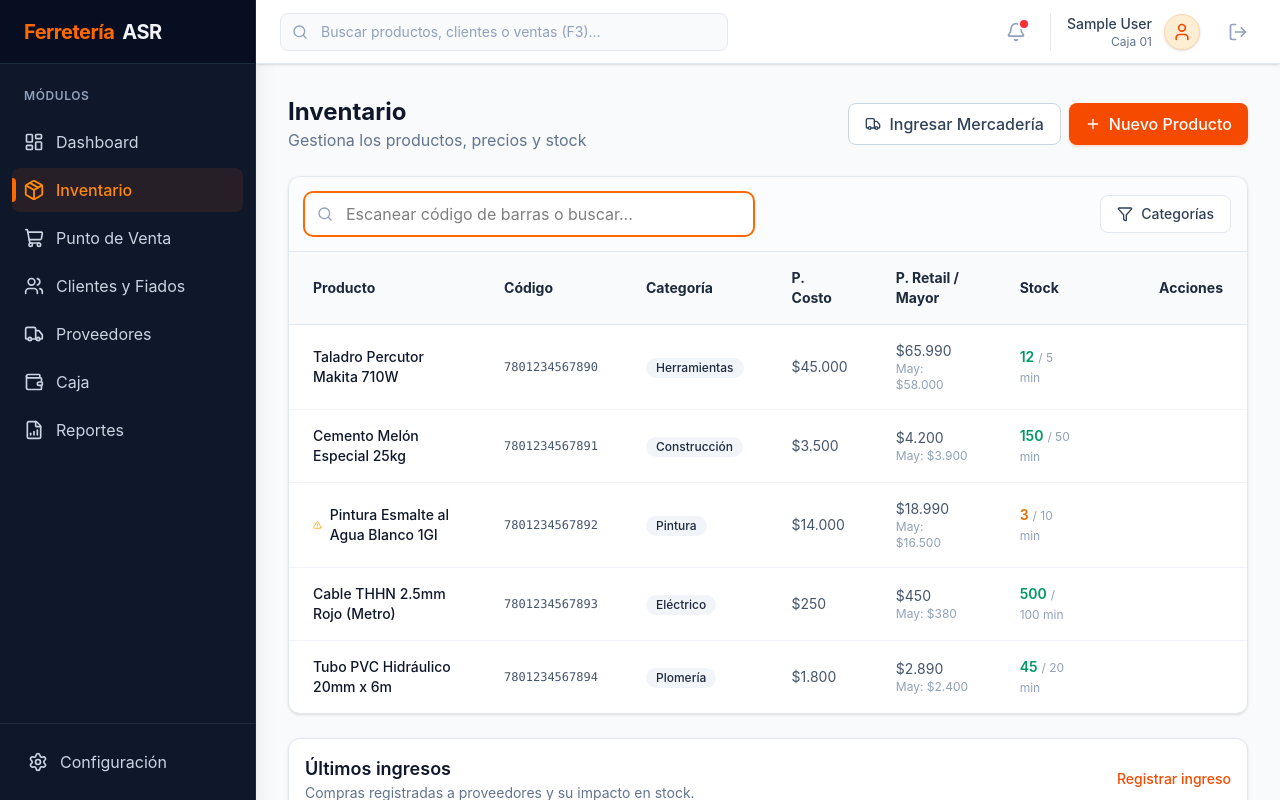
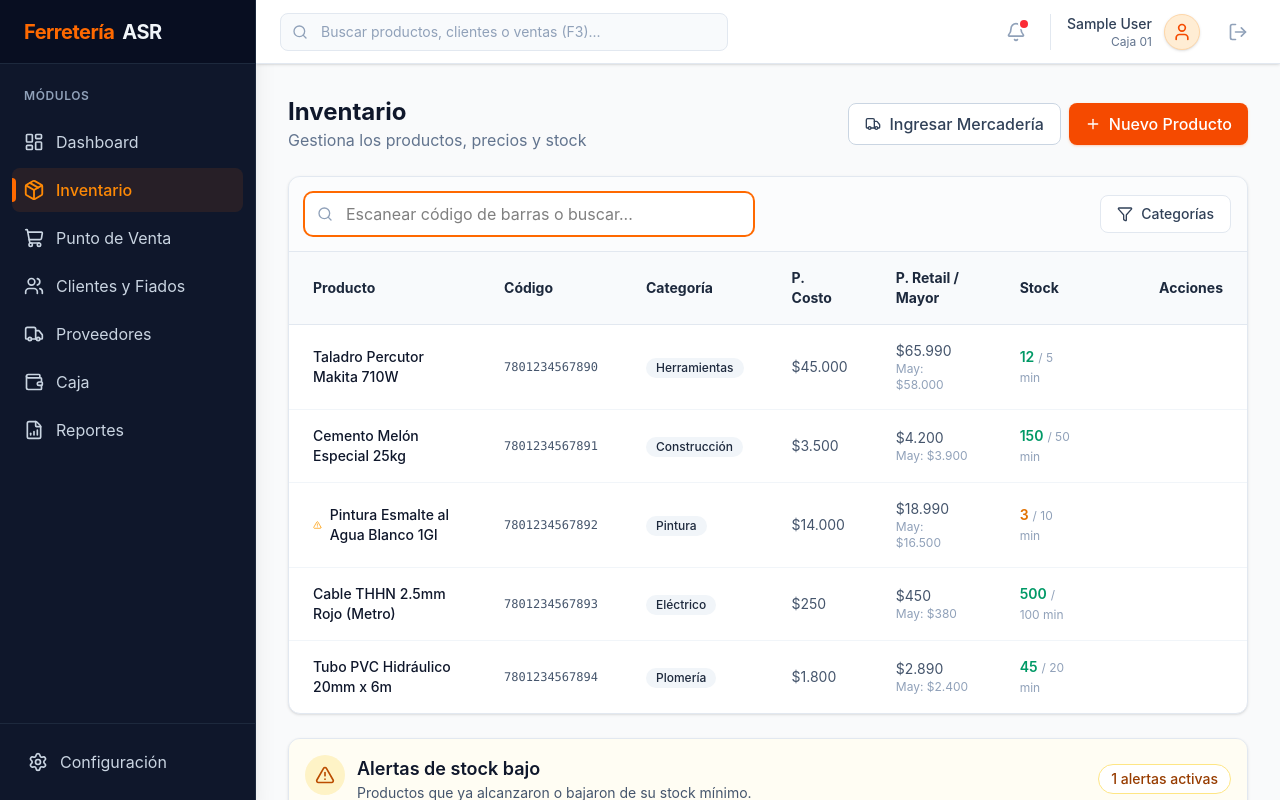
Before and after one commit to FelipeDelgado81/Sistema-POS-ferreteria, a React (Vite) app: page /inventario in a window 1280 px wide. Built offline with nearby package versions, Linux system fonts and the light colour scheme; sample sign-in values are in the browser's storage.

Commit message:
feat: agregar panel de alertas de stock bajo

```diff
--- a/src/pages/inventario/Inventario.jsx
+++ b/src/pages/inventario/Inventario.jsx
@@ -95,6 +95,10 @@ export default function Inventario() {
 
     return matchesSearch && matchesCategory;
   });
+
+  const lowStockProducts = productos
+    .filter((product) => product.stock <= product.minStock)
+    .sort((a, b) => (a.stock - a.minStock) - (b.stock - b.minStock));
 
   const selectedIngresoProduct = productos.find(
     (product) => product.id === Number(ingresoFormData.productId)
@@ -384,6 +388,73 @@ export default function Inventario() {
         </div>
       </div>
 
+      <div className="bg-white rounded-xl shadow-sm border border-slate-200 overflow-hidden">
+        <div className="p-4 border-b border-slate-200 flex flex-col sm:flex-row sm:items-center sm:justify-between gap-3 bg-amber-50/60">
+          <div className="flex items-start gap-3">
+            <div className="w-10 h-10 rounded-full bg-amber-100 text-amber-700 flex items-center justify-center shrink-0">
+              <AlertTriangle className="w-5 h-5" />
+            </div>
+            <div>
+              <h2 className="text-lg font-semibold text-slate-900">Alertas de stock bajo</h2>
+              <p className="text-sm text-slate-600">
+                Productos que ya alcanzaron o bajaron de su stock mínimo.
+              </p>
+            </div>
+          </div>
+
+          <div className="flex items-center gap-2 text-sm">
+            <span className="px-3 py-1 rounded-full bg-white border border-amber-200 text-amber-800 font-medium">
+              {lowStockProducts.length} alertas activas
+            </span>
+          </div>
+        </div>
+
+        <div className="divide-y divide-slate-100">
+          {lowStockProducts.length === 0 ? (
+            <div className="px-6 py-10 text-center text-sm text-slate-500">
+              No hay productos con stock bajo en este momento.
+            </div>
+          ) : (
+            lowStockProducts.map((product) => {
+              const faltante = Math.max(product.minStock - product.stock, 0);
+
+              return (
+                <div
+                  key={product.id}
+                  className="px-6 py-4 flex flex-col lg:flex-row lg:items-center lg:justify-between gap-4"
+                >
+                  <div>
+                    <div className="flex items-center gap-2">
+                      <p className="font-medium text-slate-900">{product.name}</p>
+                      <span className="inline-flex items-center px-2.5 py-0.5 rounded-full text-xs font-medium bg-slate-100 text-slate-700">
+                        {product.category}
+                      </span>
+                    </div>
+                    <p className="text-sm text-slate-500 mt-1">
+                      Código: {product.code} · Mínimo: {product.minStock} · Disponible: {product.stock}
+                    </p>
+                  </div>
+
+                  <div className="flex flex-wrap items-center gap-3">
+                    <span className="px-3 py-1 rounded-full bg-amber-100 text-amber-800 text-sm font-medium">
+                      Faltan {faltante} unidades
+                    </span>
+                    <button
+                      type="button"
+                      onClick={() => handleOpenIngresoModal(product)}
+                      className="inline-flex items-center gap-2 px-3 py-2 rounded-lg border border-slate-300 text-sm font-medium text-slate-700 hover:bg-slate-50 transition-colors"
+                    >
+                      <Truck className="w-4 h-4" />
+                      Reponer stock
+                    </button>
+                  </div>
+                </div>
+              );
+            })
+          )}
+        </div>
+      </div>
+
       <div className="bg-white rounded-xl shadow-sm border border-slate-200">
         <div className="p-4 border-b border-slate-200 flex items-center justify-between">
           <div>
```
